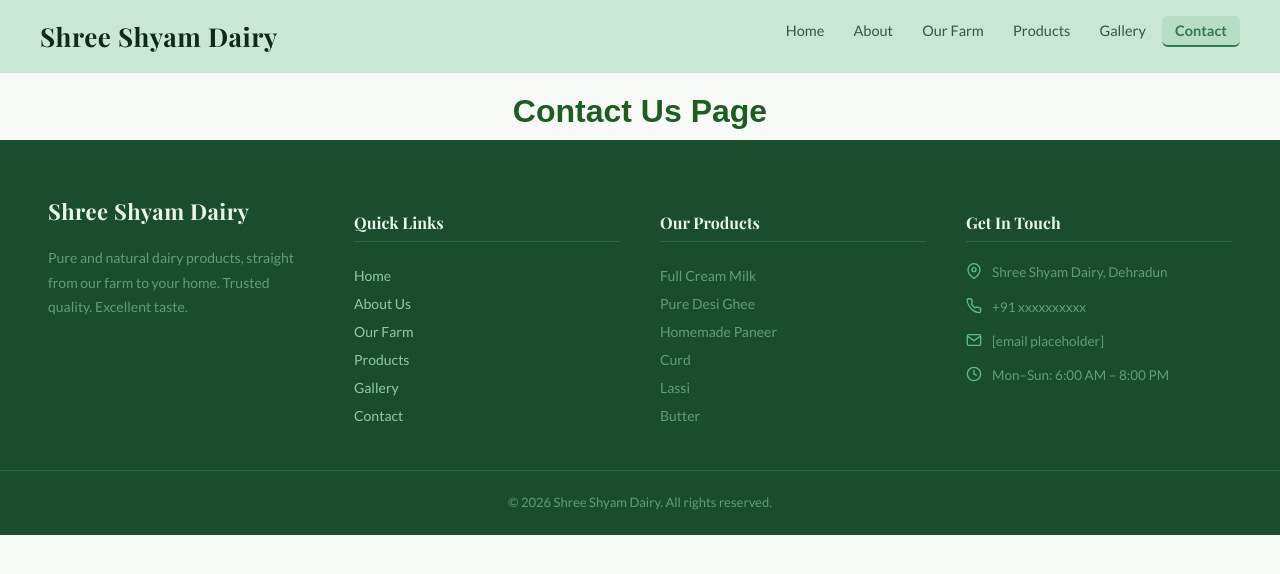
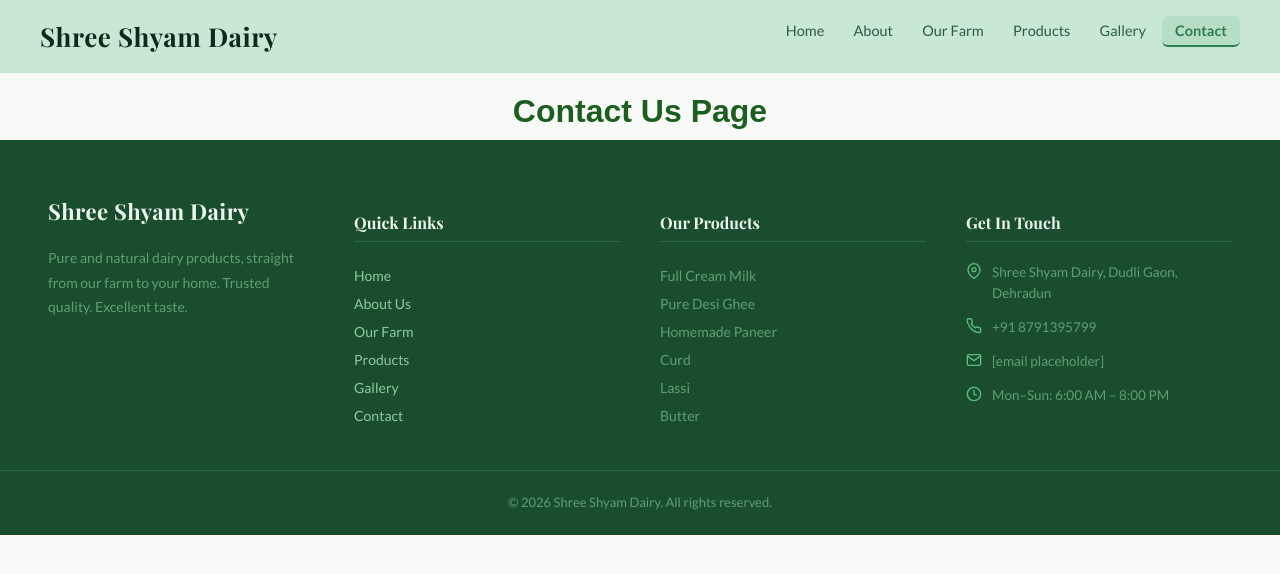
Before and after one commit to Adhawan006/Dairy_Farm_Website, a React (Vite) app: page /contact in a window 1280 px wide. Shown: the top 574 px of the page. Built offline with nearby package versions, Linux system fonts and the light colour scheme.

Commit message:
Updated details in Footer.jsx
Added contact number and updated the address in Footer.jsx

```diff
--- a/src/components/Footer.jsx
+++ b/src/components/Footer.jsx
@@ -27,7 +27,7 @@ const contactInfo = [
         <circle cx="12" cy="10" r="3" />
       </svg>
     ),
-    text: "Shree Shyam Dairy, Dehradun",
+    text: "Shree Shyam Dairy, Dudli Gaon, Dehradun",
   },
   {
     icon: (
@@ -35,7 +35,7 @@ const contactInfo = [
         <path d="M22 16.92v3a2 2 0 0 1-2.18 2 19.79 19.79 0 0 1-8.63-3.07A19.5 19.5 0 0 1 4.69 12 19.79 19.79 0 0 1 1.65 3.38 2 2 0 0 1 3.62 1.18h3a2 2 0 0 1 2 1.72 12.84 12.84 0 0 0 .7 2.81 2 2 0 0 1-.45 2.11L8.09 8.91a16 16 0 0 0 6 6l.83-.83a2 2 0 0 1 2.11-.45 12.84 12.84 0 0 0 2.81.7A2 2 0 0 1 21.73 17z" />
       </svg>
     ),
-    text: "+91 xxxxxxxxxx",
+    text: "+91 8791395799",
   },
   {
     icon: (
```
